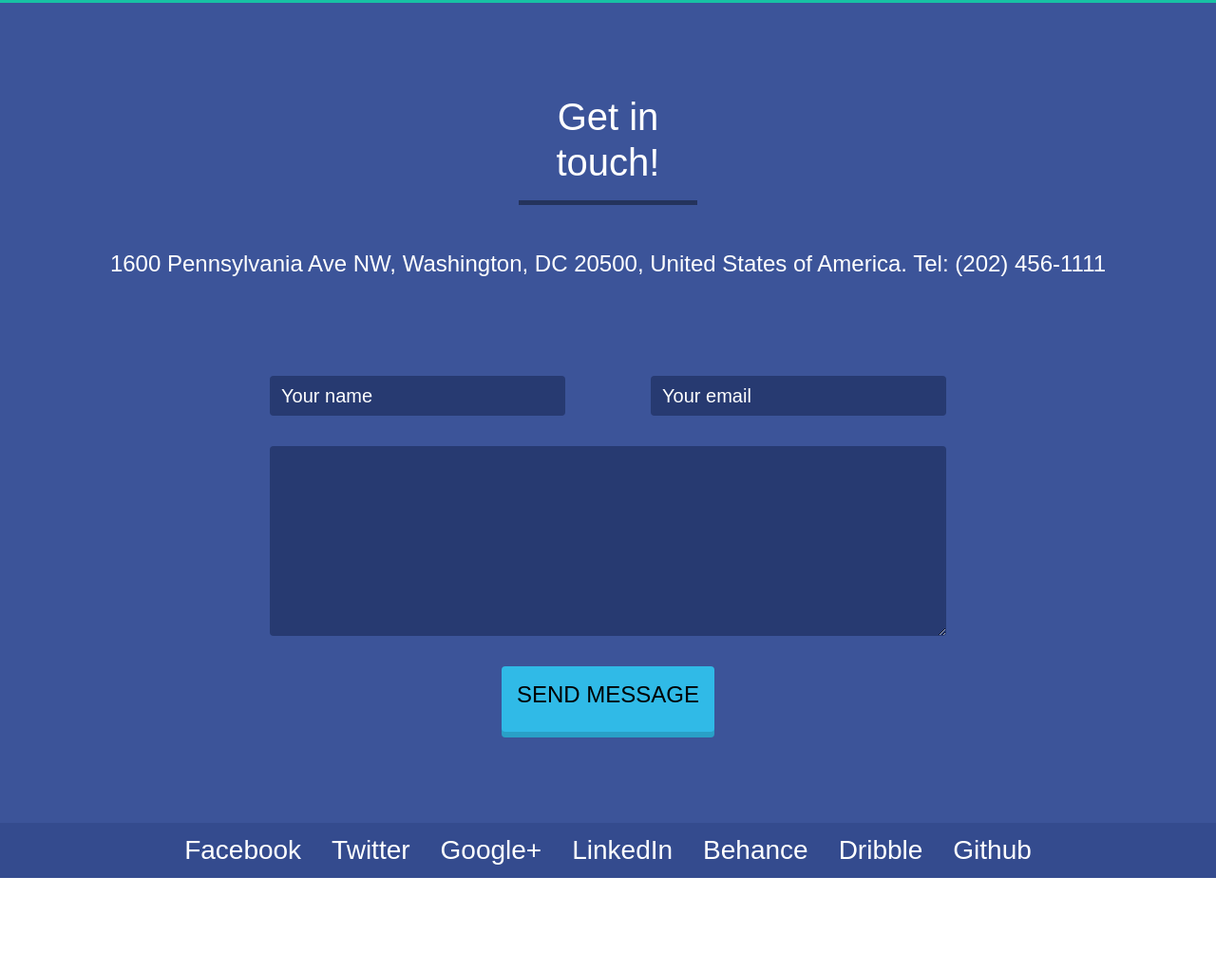
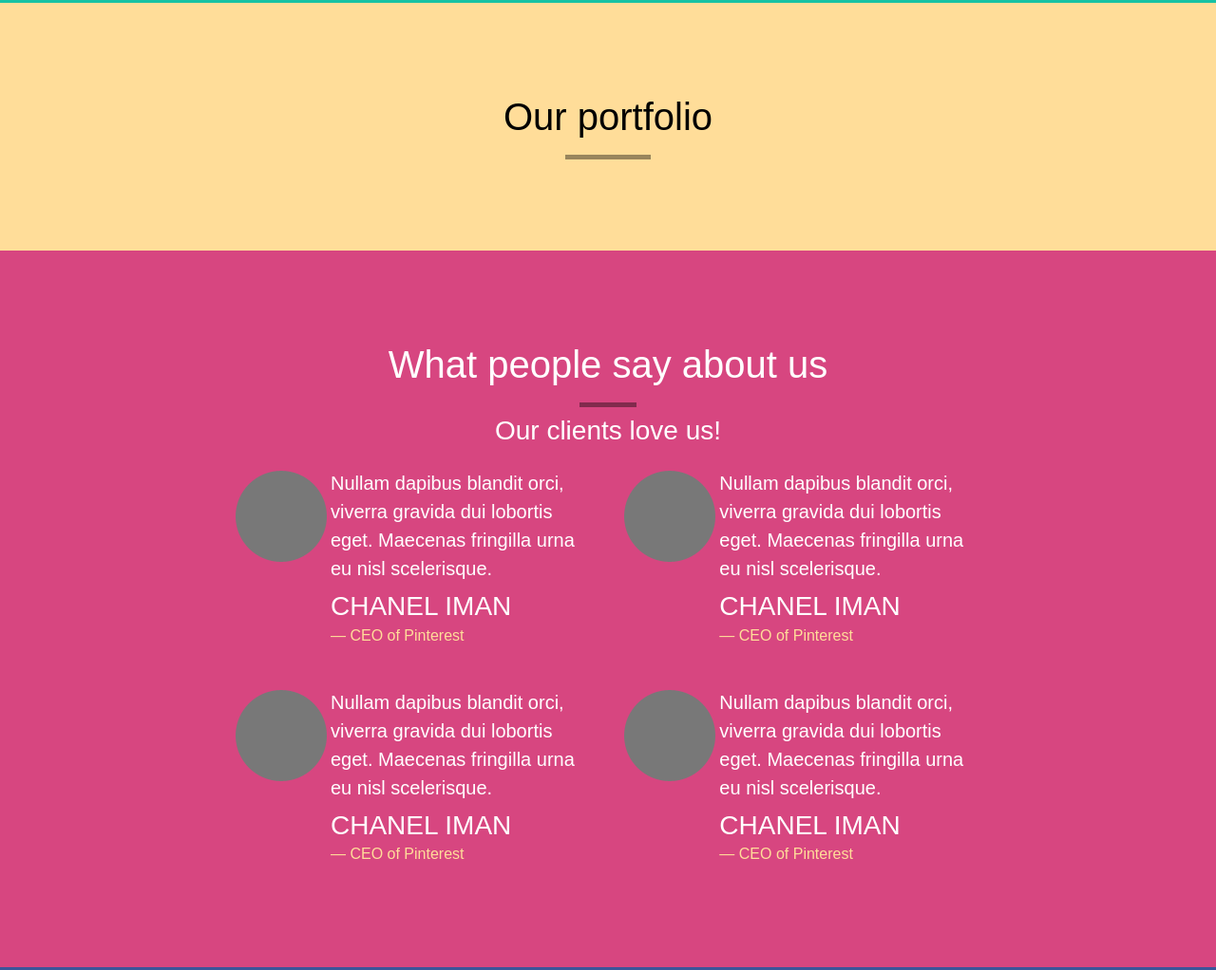
Before and after one commit to sk1nek/cutting-cuda, a plain HTML site: page index.html in a window 1280 px wide. Shown: the part 887-1909 px from the top of the page at 95% size. Before the commit the page ends 1812 px from the top, so only its background shows below. Drawn offline with Linux system fonts and the light colour scheme; a web font is replaced by a local one.

Commit message:
Testimonials

```diff
--- a/css/style.css
+++ b/css/style.css
@@ -1,5 +1,15 @@
 body{
     font-family: 'Titillium Web', sans-serif;
+    color: white;
+
+}
+
+blockquote h1, footer{
+    line-height: 80%;
+}
+
+.blockquote-footer {
+    color: #ffdd99;
 
 }
 
@@ -82,6 +92,7 @@ body{
 
 #portfolio-outer {
     background-color: #ffdd99;
+    color: black;
 
 }
 
--- a/index.html
+++ b/index.html
@@ -80,6 +80,126 @@
 </div>
 
 <div id="team-outer">
+
+</div>
+
+<div id="portfolio-outer">
+
+    <div class="py-5"></div>
+
+    <div class="row justify-content-center">
+        <div class="col-5">
+            <h1 class="text-center">Our portfolio</h1>
+            <div class="py-1"></div>
+            <div class="row justify-content-center">
+                <div class="col-2 spacer"></div>
+            </div>
+        </div>
+    </div>
+
+    <div class="py-5"></div>
+
+</div>
+
+<div id="testimonials-outer">
+    <div class="py-5"></div>
+    <div class="row justify-content-center">
+        <div class="col-5">
+            <h1 class="text-center">What people say about us</h1>
+            <div class="py-1"></div>
+            <div class="row justify-content-center">
+                <div class="col-2">
+                    <div class="spacer"></div>
+                </div>
+            </div>
+            <div class="py-1"></div>
+            <h3 class="text-center">Our clients love us!</h3>
+            <div class="py-2"></div>
+        </div>
+    </div>
+
+    <div class="row justify-content-center">
+        <div class="col-9">
+
+            <div class="row justify-content-center">
+
+                <div class="col-5">
+
+                    <div class="row">
+                        <div class="col-3">
+                            <img src="img/circle.png"/>
+                        </div>
+                        <blockquote class="blockquote col-9">
+                            <p class="mb-0">Nullam dapibus blandit orci, viverra gravida dui lobortis eget. Maecenas fringilla urna eu nisl scelerisque.</p>
+                            <div class="py-1"></div>
+                            <p class="h3">CHANEL IMAN</p>
+                            <footer class="blockquote-footer">CEO of Pinterest</footer>
+                        </blockquote>
+                    </div>
+
+                </div>
+
+                <div class="col-5">
+
+                    <div class="row">
+                        <div class="col-3">
+                            <img src="img/circle.png"/>
+                        </div>
+                        <blockquote class="blockquote col-9">
+                            <p class="mb-0">Nullam dapibus blandit orci, viverra gravida dui lobortis eget. Maecenas fringilla urna eu nisl scelerisque.</p>
+                            <div class="py-1"></div>
+                            <p class="h3">CHANEL IMAN</p>
+                            <footer class="blockquote-footer">CEO of Pinterest</footer>
+                        </blockquote>
+                    </div>
+
+                </div>
+
+            </div>
+
+            <div class="py-3"></div>
+
+
+            <div class="row justify-content-center">
+
+                <div class="col-5">
+
+                    <div class="row">
+                        <div class="col-3">
+                            <img src="img/circle.png"/>
+                        </div>
+                        <blockquote class="blockquote col-9">
+                            <p class="mb-0">Nullam dapibus blandit orci, viverra gravida dui lobortis eget. Maecenas fringilla urna eu nisl scelerisque.</p>
+                            <div class="py-1"></div>
+                            <p class="h3">CHANEL IMAN</p>
+                            <footer class="blockquote-footer">CEO of Pinterest</footer>
+                        </blockquote>
+                    </div>
+
+                </div>
+
+
+                <div class="col-5">
+
+                    <div class="row">
+                        <div class="col-3">
+                            <img src="img/circle.png"/>
+                        </div>
+                        <blockquote class="blockquote col-9">
+                            <p class="mb-0">Nullam dapibus blandit orci, viverra gravida dui lobortis eget. Maecenas fringilla urna eu nisl scelerisque.</p>
+                            <div class="py-1"></div>
+                            <p class="h3">CHANEL IMAN</p>
+                            <footer class="blockquote-footer">CEO of Pinterest</footer>
+                        </blockquote>
+                    </div>
+
+                </div>
+
+            </div>
+
+        </div>
+    </div>
+    <div class="py-5"></div>
 
 </div>
 
```
Also changed, not shown: img/circle.png (added).
